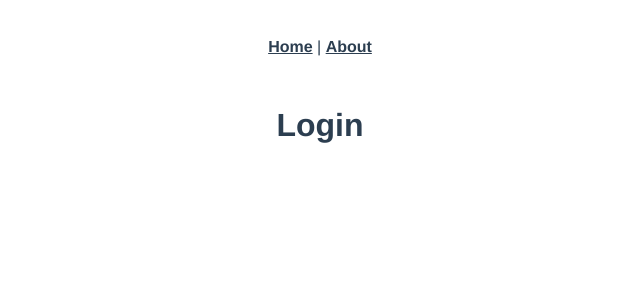
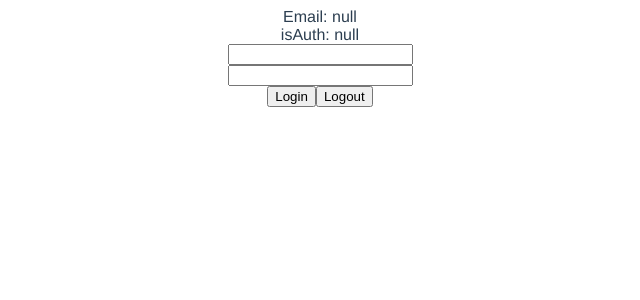
Before and after one commit to aaesmail/vue-login, a Vue app: page /login in a window 1280 px wide. Shown: the top 300 px of the page, without its empty margins (320-960 px from the left). Built offline with nearby package versions, Linux system fonts and the light colour scheme.

Commit message:
Added auth store functionality

```diff
--- a/src/App.vue
+++ b/src/App.vue
@@ -1,30 +1,12 @@
 <template>
-  <div id="nav">
-    <router-link to="/">Home</router-link> |
-    <router-link to="/about">About</router-link>
-  </div>
   <router-view />
 </template>
 
-<style lang="scss">
-#app {
-  font-family: Avenir, Helvetica, Arial, sans-serif;
-  -webkit-font-smoothing: antialiased;
-  -moz-osx-font-smoothing: grayscale;
-  text-align: center;
-  color: #2c3e50;
-}
-
-#nav {
-  padding: 30px;
-
-  a {
-    font-weight: bold;
-    color: #2c3e50;
-
-    &.router-link-exact-active {
-      color: #42b983;
-    }
-  }
-}
+<style lang="sass">
+html, body
+  font-family: Avenir, Helvetica, Arial, sans-serif
+  -webkit-font-smoothing: antialiased
+  -moz-osx-font-smoothing: grayscale
+  text-align: center
+  color: #2c3e50
 </style>
--- /dev/null
+++ b/src/store/auth/actions.js
@@ -0,0 +1,23 @@
+import users from './users'
+
+export default {
+  login({ commit }, user) {
+    const userIndex = users.findIndex(
+      (userData) =>
+        userData.email === user.email && userData.password === user.password
+    )
+
+    if (userIndex === -1) {
+      // not valid login
+      return false
+    } else {
+      // valid login
+      commit('login', user.email)
+      return true
+    }
+  },
+
+  logout({ commit }) {
+    commit('logout')
+  },
+}
--- /dev/null
+++ b/src/store/auth/getters.js
@@ -0,0 +1,9 @@
+export default {
+  userEmail(state) {
+    return state.user ? state.user.email : null
+  },
+
+  isAuth(state) {
+    return !!state.user
+  },
+}
--- /dev/null
+++ b/src/store/auth/index.js
@@ -0,0 +1,12 @@
+import state from './state'
+import getters from './getters'
+import mutations from './mutations'
+import actions from './actions'
+
+export default {
+  namespaced: true,
+  state,
+  getters,
+  mutations,
+  actions,
+}
--- /dev/null
+++ b/src/store/auth/mutations.js
@@ -0,0 +1,9 @@
+export default {
+  login(state, userEmail) {
+    state.user = { email: userEmail }
+  },
+
+  logout(state) {
+    state.user = null
+  },
+}
--- /dev/null
+++ b/src/store/auth/state.js
@@ -0,0 +1,3 @@
+export default () => ({
+  user: null,
+})
--- /dev/null
+++ b/src/store/auth/users.js
@@ -0,0 +1,10 @@
+export default [
+  { email: 'mohamed@instabug.com', password: '12345678' },
+  { email: 'mohamed1@instabug.com', password: '12345678' },
+  { email: 'mohamed2@instabug.com', password: '12345678' },
+  { email: 'mohamed3@instabug.com', password: '12345678' },
+  { email: 'mohamed4@instabug.com', password: '12345678' },
+  { email: 'mohamed5@instabug.com', password: '12345678' },
+  { email: 'mohamed6@instabug.com', password: '12345678' },
+  { email: 'mohamed7@instabug.com', password: '12345678' },
+]
--- a/src/store/index.js
+++ b/src/store/index.js
@@ -1,8 +1,8 @@
 import { createStore } from 'vuex'
+import AuthModule from './auth/index'
 
 export default createStore({
-  state: {},
-  mutations: {},
-  actions: {},
-  modules: {},
+  modules: {
+    auth: AuthModule,
+  },
 })
--- a/src/styles/test.sass
+++ /dev/null
@@ -1,2 +0,0 @@
-h1
-    text-decoration: underline
--- a/src/views/Login.vue
+++ b/src/views/Login.vue
@@ -1,3 +1,38 @@
 <template>
-  <h1>Login</h1>
+  <div>
+    <div>Email: {{ $store.getters['auth/userEmail'] || 'null' }}</div>
+    <div>isAuth: {{ $store.getters['auth/isAuth'] || 'null' }}</div>
+    <input type="text" v-model="email" />
+    <br />
+    <input type="text" v-model="password" />
+    <br />
+    <button @click="login">Login</button>
+    <button @click="logout">Logout</button>
+  </div>
 </template>
+
+<script>
+export default {
+  data() {
+    return {
+      email: '',
+      password: '',
+    }
+  },
+
+  methods: {
+    async login() {
+      console.log(
+        await this.$store.dispatch('auth/login', {
+          email: this.email,
+          password: this.password,
+        })
+      )
+    },
+
+    logout() {
+      this.$store.dispatch('auth/logout')
+    },
+  },
+}
+</script>
```
Also changed, not shown: .eslintrc.js, src/assets/logo.png, 1 other file (tests, documents, lock files or other folders).
